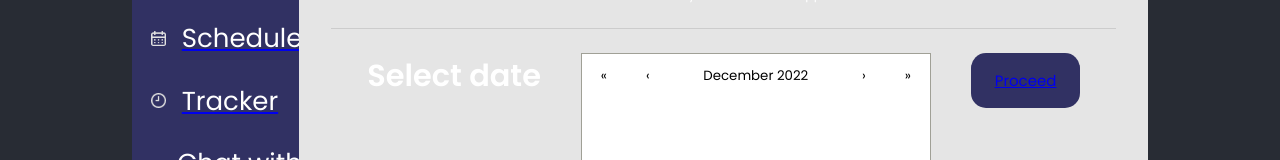
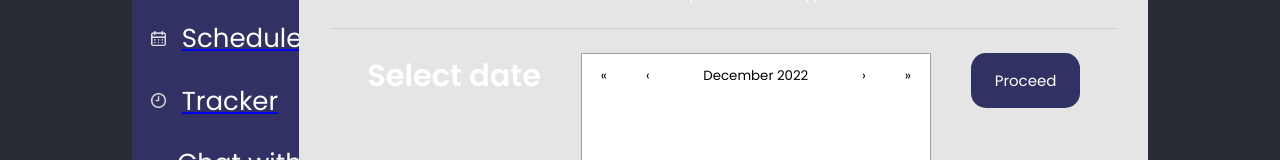
Before and after one commit to BanksMustapha7/antigen, a React (Create React App) app: page /Dashboard/vaccination_appointment in a window 1280 px wide. Shown: the part 190-350 px from the top of the page. Built offline with nearby package versions, Linux system fonts and the light colour scheme; no server answers.

Commit message:
Update Book.jsx

```diff
--- a/src/Pages/Dashboard/Schedule/vacapp/Book.jsx
+++ b/src/Pages/Dashboard/Schedule/vacapp/Book.jsx
@@ -18,7 +18,13 @@ function Book() {
           <h3>Select date</h3>
           <Calendar />
           <button className="button">
-            <Link to="/dashboard/appointment_details"> Proceed</Link>
+            <Link
+              to="/dashboard/appointment_details"
+              style={{ color: "white", textDecoration: "none" }}
+            >
+              {" "}
+              Proceed
+            </Link>
           </button>
         </div>
 
```
